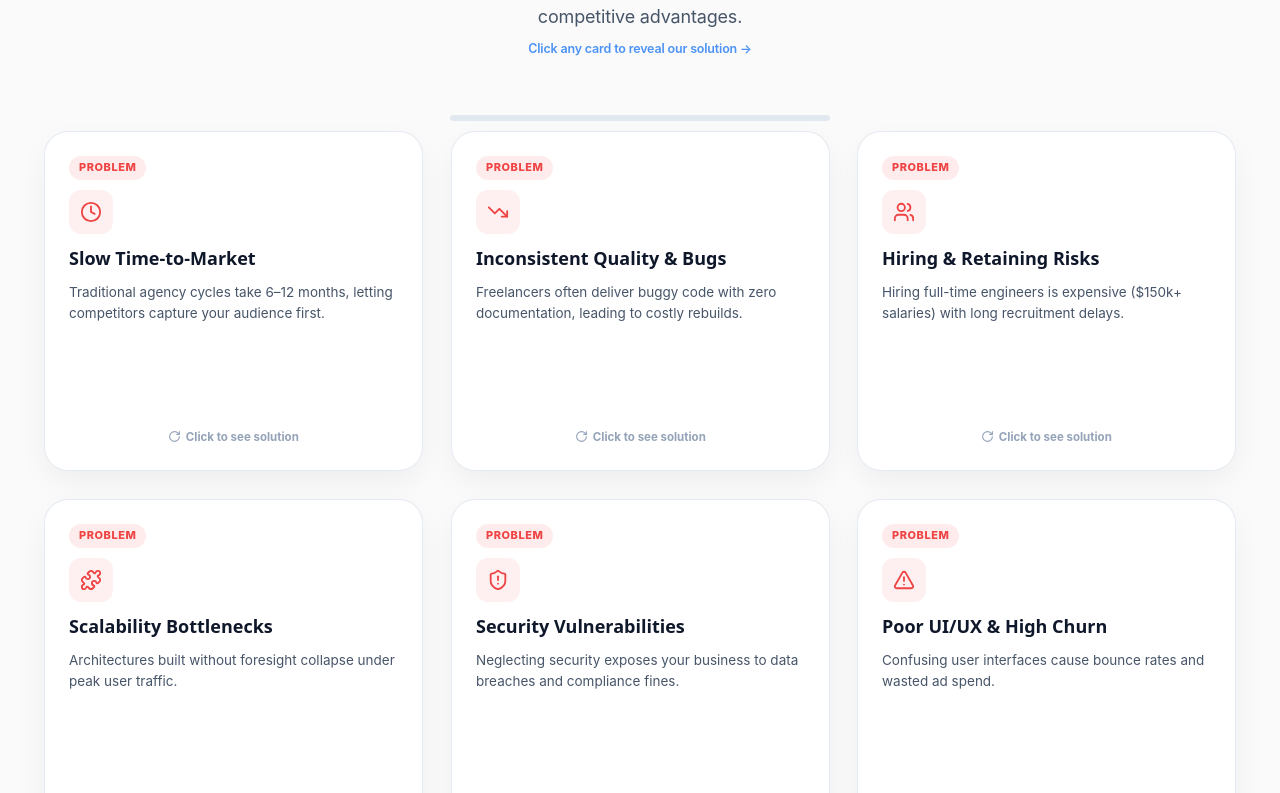
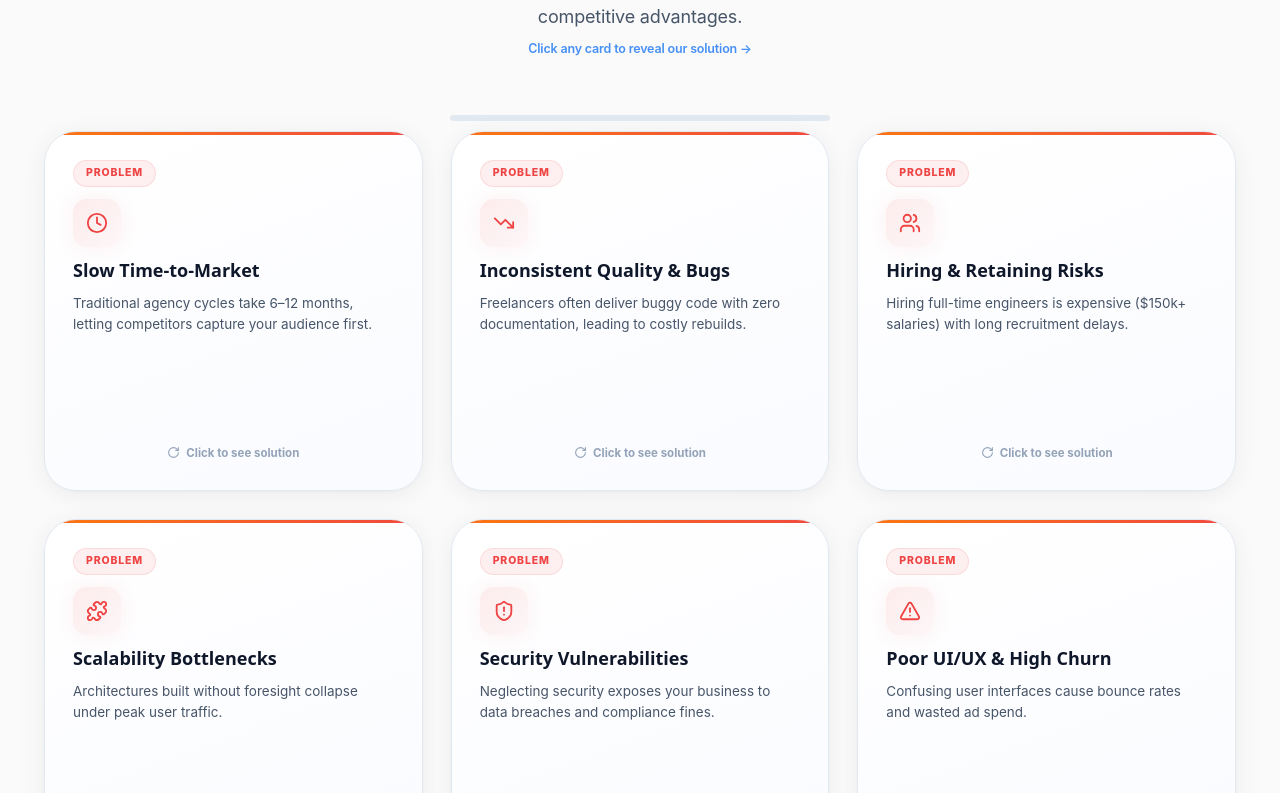
Before and after one commit to srivoratech9/srivoratech, a React (Vite) app: page / in a window 1280 px wide. Shown: the part 2827-3620 px from the top of the page. Built offline with nearby package versions, Linux system fonts and the light colour scheme; no server answers; a web font is replaced by a local one.

Commit message:
Fix Problems We Solve card flip, add Vamsi Krishna photo to Leadership, fix CSS specificity collision

```diff
--- a/src/components/Challenges.css
+++ b/src/components/Challenges.css
@@ -1,6 +1,29 @@
 .challenges {
   background: var(--color-bg);
   position: relative;
+  overflow: hidden;
+}
+
+/* Floating ambient particles */
+.challenges::before {
+  content: '';
+  position: absolute;
+  top: -50%;
+  left: -50%;
+  width: 200%;
+  height: 200%;
+  background:
+    radial-gradient(2px 2px at 20% 30%, rgba(239, 68, 68, 0.15) 0%, transparent 100%),
+    radial-gradient(2px 2px at 70% 60%, rgba(0, 103, 244, 0.12) 0%, transparent 100%),
+    radial-gradient(1.5px 1.5px at 40% 80%, rgba(16, 185, 129, 0.1) 0%, transparent 100%);
+  animation: challenges-drift 25s linear infinite;
+  pointer-events: none;
+}
+
+@keyframes challenges-drift {
+  0% { transform: translate(0, 0); }
+  50% { transform: translate(-3%, -2%); }
+  100% { transform: translate(0, 0); }
 }
 
 .challenges-badge-top {
@@ -25,6 +48,12 @@
   font-weight: 600;
   color: var(--color-accent);
   opacity: 0.7;
+  animation: flip-hint-pulse 2.5s ease-in-out infinite;
+}
+
+@keyframes flip-hint-pulse {
+  0%, 100% { opacity: 0.5; }
+  50% { opacity: 1; }
 }
 
 /* Progress Tracker */
@@ -46,6 +75,7 @@
   background: linear-gradient(90deg, #10b981, #0067f4);
   border-radius: var(--radius-full);
   transition: width 500ms cubic-bezier(0.34, 1.56, 0.64, 1);
+  box-shadow: 0 0 12px rgba(0, 103, 244, 0.4);
 }
 
 .progress-label {
@@ -74,10 +104,8 @@
 .challenge-card-wrapper {
   position: relative;
   width: 100%;
-  height: 340px;
+  height: 360px;
   cursor: pointer;
-  perspective: 1000px;
-  -webkit-perspective: 1000px;
   outline: none;
 }
 
@@ -87,99 +115,144 @@
   height: 100%;
 }
 
-/* Shared face styles */
+/* ═══════════════════════════════════════════
+   CARD FACE STYLES — Pure Opacity + Z-index Flip
+   ═══════════════════════════════════════════ */
+
 .challenge-card {
   position: absolute;
   top: 0;
   left: 0;
   width: 100%;
   height: 100%;
-  padding: 24px;
+  padding: 28px;
   display: flex;
   flex-direction: column;
   justify-content: space-between;
   gap: 12px;
-  background: #ffffff;
   border-radius: var(--radius-xl);
-  border: 1px solid var(--color-gray-200);
-  box-shadow: var(--shadow-md);
-  transition: transform 550ms cubic-bezier(0.34, 1.56, 0.64, 1),
-              opacity 400ms ease,
-              border-color 300ms ease,
-              box-shadow 300ms ease;
+  box-shadow:
+    0 4px 24px rgba(0, 0, 0, 0.06),
+    0 1px 3px rgba(0, 0, 0, 0.04);
   overflow: hidden;
   box-sizing: border-box;
-  backface-visibility: hidden;
-  -webkit-backface-visibility: hidden;
+  transition:
+    opacity 400ms ease,
+    box-shadow 400ms ease;
 }
 
+/* Hover glow */
 .challenge-card-wrapper:hover .challenge-card {
-  border-color: rgba(0, 103, 244, 0.25);
-  box-shadow: var(--shadow-hover);
+  box-shadow:
+    0 12px 48px rgba(0, 0, 0, 0.1),
+    0 4px 12px rgba(0, 0, 0, 0.06);
 }
 
-/* Front face default state */
+/* ── FRONT FACE (default: visible) ── */
 .challenge-front {
   z-index: 2;
   opacity: 1;
-  transform: rotateY(0deg);
   pointer-events: auto;
+  background: linear-gradient(160deg, #ffffff 0%, #fafbff 100%);
+  border: 1px solid var(--color-gray-200);
 }
 
-/* Back face default state */
+/* Top accent line on front */
+.challenge-front::before {
+  content: '';
+  position: absolute;
+  top: 0;
+  left: 0;
+  right: 0;
+  height: 3px;
+  background: linear-gradient(90deg, #ef4444, #f97316, #ef4444);
+  background-size: 200% 100%;
+  animation: accent-shimmer 3s ease infinite;
+}
+
+@keyframes accent-shimmer {
+  0% { background-position: 0% 50%; }
+  50% { background-position: 100% 50%; }
+  100% { background-position: 0% 50%; }
+}
+
+/* ── BACK FACE (default: hidden) ── */
 .challenge-back {
   z-index: 1;
   opacity: 0;
-  transform: rotateY(180deg);
-  background: linear-gradient(135deg, #f0f7ff 0%, #ffffff 50%, #f5f0ff 100%);
-  border-color: rgba(0, 103, 244, 0.15);
   pointer-events: none;
+  background: linear-gradient(160deg, #f0f7ff 0%, #f5f0ff 40%, #ffffff 100%);
+  border: 1px solid rgba(0, 103, 244, 0.15);
 }
 
-/* Flipped State */
+/* Back top accent line */
+.challenge-back::before {
+  content: '';
+  position: absolute;
+  top: 0;
+  left: 0;
+  right: 0;
+  height: 3px;
+  background: linear-gradient(90deg, #0067f4, #10b981, #0067f4);
+  background-size: 200% 100%;
+  animation: accent-shimmer 3s ease infinite;
+}
+
+/* ═══ FLIPPED STATE ═══ */
 .challenge-card-flipper.flipped .challenge-front {
   z-index: 1;
   opacity: 0;
-  transform: rotateY(-180deg);
   pointer-events: none;
 }
 
 .challenge-card-flipper.flipped .challenge-back {
   z-index: 2;
   opacity: 1;
-  transform: rotateY(0deg);
   pointer-events: auto;
 }
 
-/* Internals */
+/* ═══════════════════════════════════════════
+   INTERNALS — Problem Side
+   ═══════════════════════════════════════════ */
+
 .challenge-problem-side {
   display: flex;
   flex-direction: column;
-  gap: 10px;
+  gap: 12px;
 }
 
 .problem-pill {
-  display: inline-block;
-  font-size: 11px;
+  display: inline-flex;
+  align-items: center;
+  gap: 4px;
+  font-size: 10.5px;
   font-weight: 800;
-  letter-spacing: 0.05em;
+  letter-spacing: 0.08em;
   text-transform: uppercase;
   color: #ef4444;
-  background: rgba(239, 68, 68, 0.1);
-  padding: 3px 10px;
+  background: rgba(239, 68, 68, 0.08);
+  padding: 4px 12px;
   border-radius: var(--radius-full);
   width: fit-content;
+  border: 1px solid rgba(239, 68, 68, 0.12);
 }
 
 .challenge-icon-box {
-  width: 44px;
-  height: 44px;
-  border-radius: var(--radius-sm);
-  background: rgba(239, 68, 68, 0.08);
+  width: 48px;
+  height: 48px;
+  border-radius: 14px;
+  background: linear-gradient(135deg, rgba(239, 68, 68, 0.1) 0%, rgba(239, 68, 68, 0.04) 100%);
   color: #ef4444;
   display: flex;
   align-items: center;
   justify-content: center;
+  box-shadow: 0 0 20px rgba(239, 68, 68, 0.08);
+  transition: transform 300ms ease, box-shadow 300ms ease;
+}
+
+.challenge-card-wrapper:hover .challenge-icon-box {
+  transform: scale(1.08) rotate(-3deg);
+  box-shadow: 0 0 28px rgba(239, 68, 68, 0.15);
 }
 
 .problem-title {
@@ -187,34 +260,51 @@
   font-size: 18px;
   font-weight: 800;
   color: var(--color-gray-900);
+  line-height: 1.25;
 }
 
 .problem-desc {
   font-size: 13.5px;
   color: var(--color-gray-600);
-  line-height: 1.5;
+  line-height: 1.55;
 }
+
+/* ═══════════════════════════════════════════
+   INTERNALS — Solution Side
+   ═══════════════════════════════════════════ */
 
 .challenge-solution-side {
   display: flex;
   flex-direction: column;
   gap: 10px;
   background: rgba(0, 103, 244, 0.04);
-  border: 1px solid rgba(0, 103, 244, 0.12);
+  border: 1px solid rgba(0, 103, 244, 0.1);
   padding: 20px;
-  border-radius: var(--radius-md);
+  border-radius: 14px;
   flex: 1;
+  position: relative;
+}
+
+/* Subtle inner glow on solution panel */
+.challenge-solution-side::after {
+  content: '';
+  position: absolute;
+  top: -1px;
+  left: 20%;
+  right: 20%;
+  height: 1px;
+  background: linear-gradient(90deg, transparent, rgba(0, 103, 244, 0.25), transparent);
 }
 
 .solution-pill {
   display: inline-flex;
   align-items: center;
-  gap: 4px;
-  font-size: 11px;
+  gap: 5px;
+  font-size: 10.5px;
   font-weight: 800;
-  letter-spacing: 0.05em;
+  letter-spacing: 0.08em;
   text-transform: uppercase;
-  color: var(--color-accent);
+  color: #10b981;
 }
 
 .solution-title {
@@ -222,38 +312,42 @@
   font-size: 17px;
   font-weight: 700;
   color: var(--color-accent);
+  line-height: 1.25;
 }
 
 .solution-desc {
   font-size: 13px;
   color: var(--color-gray-700);
-  line-height: 1.5;
+  line-height: 1.55;
 }
 
 /* Solution stat chip */
 .solution-stat-chip {
   display: flex;
   align-items: baseline;
-  gap: 6px;
+  gap: 8px;
   margin-top: auto;
-  padding-top: 10px;
+  padding-top: 12px;
   border-top: 1px solid rgba(0, 103, 244, 0.1);
 }
 
 .solution-stat-chip .stat-value {
   font-family: var(--font-heading);
-  font-size: 28px;
+  font-size: 30px;
   font-weight: 900;
-  color: var(--color-accent);
+  background: linear-gradient(135deg, #0067f4, #10b981);
+  -webkit-background-clip: text;
+  -webkit-text-fill-color: transparent;
+  background-clip: text;
   line-height: 1;
 }
 
 .solution-stat-chip .stat-label {
-  font-size: 12px;
-  font-weight: 600;
+  font-size: 11.5px;
+  font-weight: 700;
   color: var(--color-gray-500);
   text-transform: uppercase;
-  letter-spacing: 0.04em;
+  letter-spacing: 0.05em;
 }
 
 /* Flip hint */
@@ -261,16 +355,26 @@
   display: flex;
   align-items: center;
   justify-content: center;
-  gap: 5px;
+  gap: 6px;
   font-size: 11.5px;
   font-weight: 700;
   color: var(--color-gray-400);
   padding-top: 8px;
-  transition: color 200ms ease;
+  transition: color 300ms ease, transform 300ms ease;
 }
 
 .challenge-card-wrapper:hover .card-flip-hint {
   color: var(--color-accent);
+  transform: translateX(3px);
+}
+
+.challenge-card-wrapper:hover .card-flip-hint svg {
+  animation: hint-rotate 1s ease infinite;
+}
+
+@keyframes hint-rotate {
+  0% { transform: rotate(0deg); }
+  100% { transform: rotate(360deg); }
 }
 
 .back-hint {
@@ -284,6 +388,6 @@
   }
 
   .challenge-card-wrapper {
-    height: 320px;
+    height: 340px;
   }
 }
--- a/src/components/Leadership.jsx
+++ b/src/components/Leadership.jsx
@@ -4,6 +4,7 @@ import { Sparkles, Award, CheckCircle2, Linkedin, Mail, ShieldCheck, ChevronLeft
 import './Leadership.css'
 import saiPhoto from '../assets/sai_manindra.jpg'
 import srikanthPhoto from '../assets/badisa_srikanth.jpg'
+import vamsiPhoto from '../assets/vamsi_krishna.jpg'
 
 const leaders = [
   {
@@ -33,8 +34,8 @@ const leaders = [
     level: 'Executive Leadership',
     initials: 'VK',
     color: '#8b5cf6',
-    photo: null,
-    linkedin: 'https://in.linkedin.com/in/vamsi-krishna-badisa-8b03ba1aa',
+    photo: vamsiPhoto,
+    linkedin: 'https://linkedin.com/in/vamsikrishna-badisa-7b99872a3/',
     email: 'vamsi@srivoratech.com',
     bio: 'Badisa Vamsi Krishna oversees daily operations, project delivery, business development, and customer relationships. He ensures efficient execution, operational excellence, and seamless collaboration between teams and clients.',
     expertise: [
--- a/src/index.css
+++ b/src/index.css
@@ -158,7 +158,6 @@ input, textarea, select {
 
 /* ===== GLASSMORPHISM CARD SPECIFICATION ===== */
 .glass-card,
-.challenge-card,
 .service-card,
 .why-card,
 .work-card,
@@ -182,7 +181,6 @@ input, textarea, select {
 
 /* Spotlight cursor effect */
 .glass-card::after,
-.challenge-card::after,
 .service-card::after,
 .why-card::after,
 .work-card::after,
@@ -205,7 +203,6 @@ input, textarea, select {
 }
 
 .glass-card:hover::after,
-.challenge-card:hover::after,
 .service-card:hover::after,
 .why-card:hover::after,
 .work-card:hover::after,
@@ -217,7 +214,6 @@ input, textarea, select {
 
 /* Card Hover Lift */
 .glass-card:hover,
-.challenge-card:hover,
 .service-card:hover,
 .why-card:hover,
 .work-card:hover,
@@ -368,7 +364,6 @@ input, textarea, select {
     transition: none !important;
   }
   .glass-card:hover,
-  .challenge-card:hover,
   .service-card:hover,
   .why-card:hover,
   .work-card:hover,
```
Also changed, not shown: src/assets/vamsi_krishna.jpg (added).
